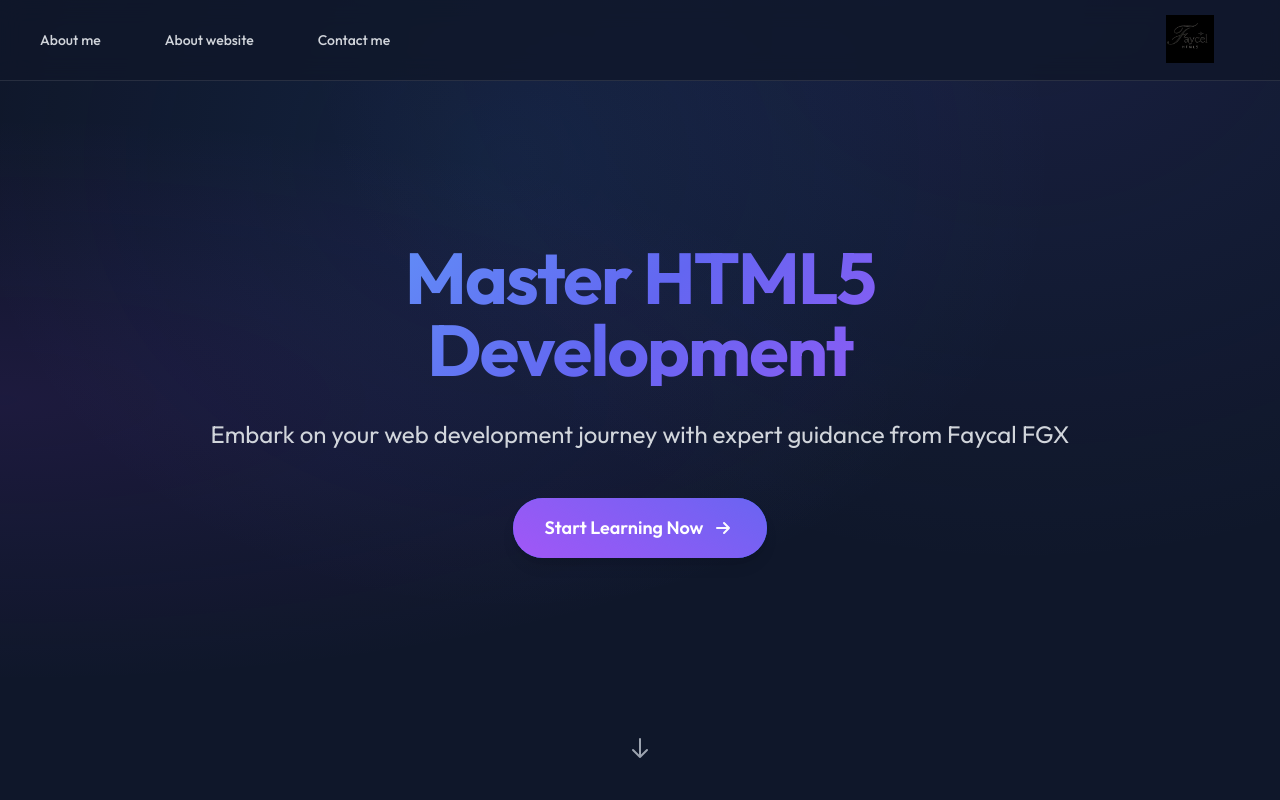
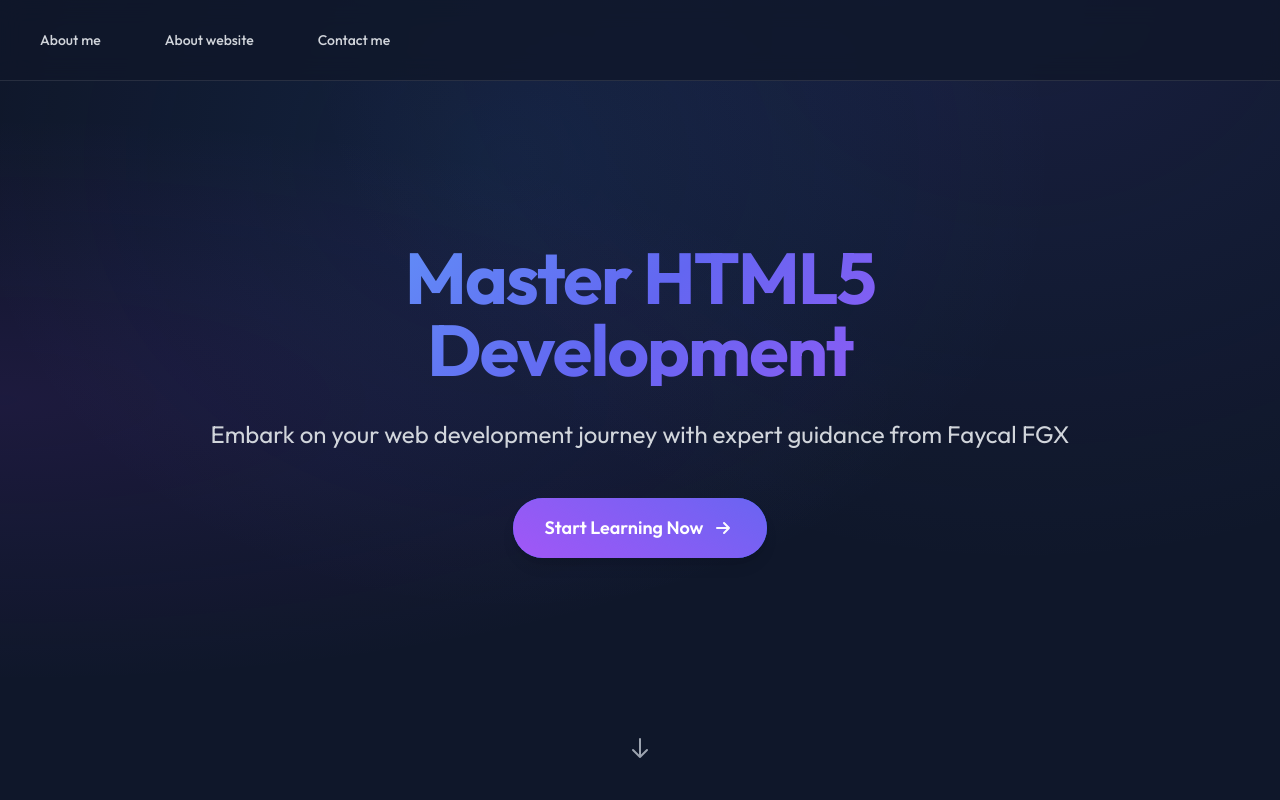
Before and after one commit to Gfaysal142/My-website, a plain HTML site: page index.html in a window 1280 px wide. Shown: the top 800 px of the page. Drawn offline with nearby package versions, Linux system fonts and the light colour scheme.

Commit message:
Update index.html

```diff
--- a/index.html
+++ b/index.html
@@ -129,7 +129,7 @@
         <div class="max-w-7xl mx-auto px-6">
             <div class="flex justify-between h-20 items-center">
                 <div class="flex-shrink-0 floating">
-                    <img src="favicon.png" alt="Logo" class="h-12 w-12">
+
                 </div>
                 <div class="hidden md:flex space-x-8">
                     <a href="#about" class="text-gray-300 hover:text-white hover:scale-105 transition-all duration-300 px-4 py-2 rounded-lg text-sm font-medium">About me</a>
```
